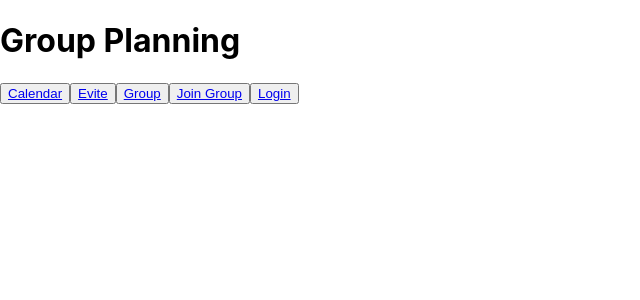
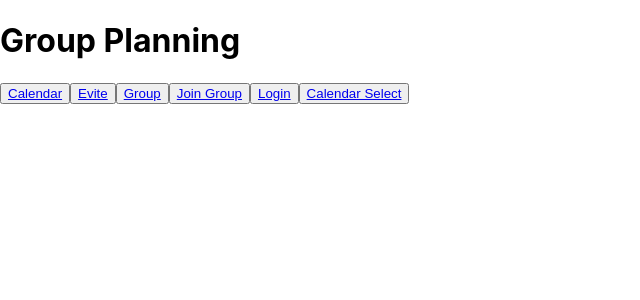
Before and after one commit to GT-WebDev-Group-Planning/group-planning-v1, a React (Create React App) app in the folder client/: page / in a window 1280 px wide. Shown: the top 300 px of the page, without its empty margins (0-640 px from the left). Built offline with nearby package versions, Linux system fonts and the light colour scheme.

Commit message:
Update router and main page to include calendar select page

```diff
--- a/client/src/App.js
+++ b/client/src/App.js
@@ -9,6 +9,7 @@ function App() {
         <button><Link to="/group">Group</Link></button>
         <button><Link to="/joingroup">Join Group</Link></button>
         <button><Link to="/login">Login</Link></button>
+        <button><Link to="/CalendarSelect">Calendar Select</Link></button>
       </div>
     );
   }
--- a/client/src/index.js
+++ b/client/src/index.js
@@ -8,18 +8,20 @@ import Evite from './pages/Evite';
 import Group from './pages/Group';
 import JoinGroup from './pages/JoinGroup';
 import Login from './pages/LogIn';
+import CalendarSelect from './pages/CalendarSelect/CalendarSelect';
 
 const root = ReactDOM.createRoot(document.getElementById('root'));
 root.render(
   <React.StrictMode>
     <Router>
-    <Routes>
+      <Routes>
         <Route path="" element={<App />} />
         <Route path="/calendar" element={<Calendar />} />
         <Route path="/evite" element={<Evite />} />
         <Route path="/group" element={<Group />} />
         <Route path="/joingroup" element={<JoinGroup />} />
         <Route path="/login" element={<Login />} />
+        <Route path="/calendarselect" element={<CalendarSelect />} />
       </Routes>
     </Router>
   </React.StrictMode>
```
